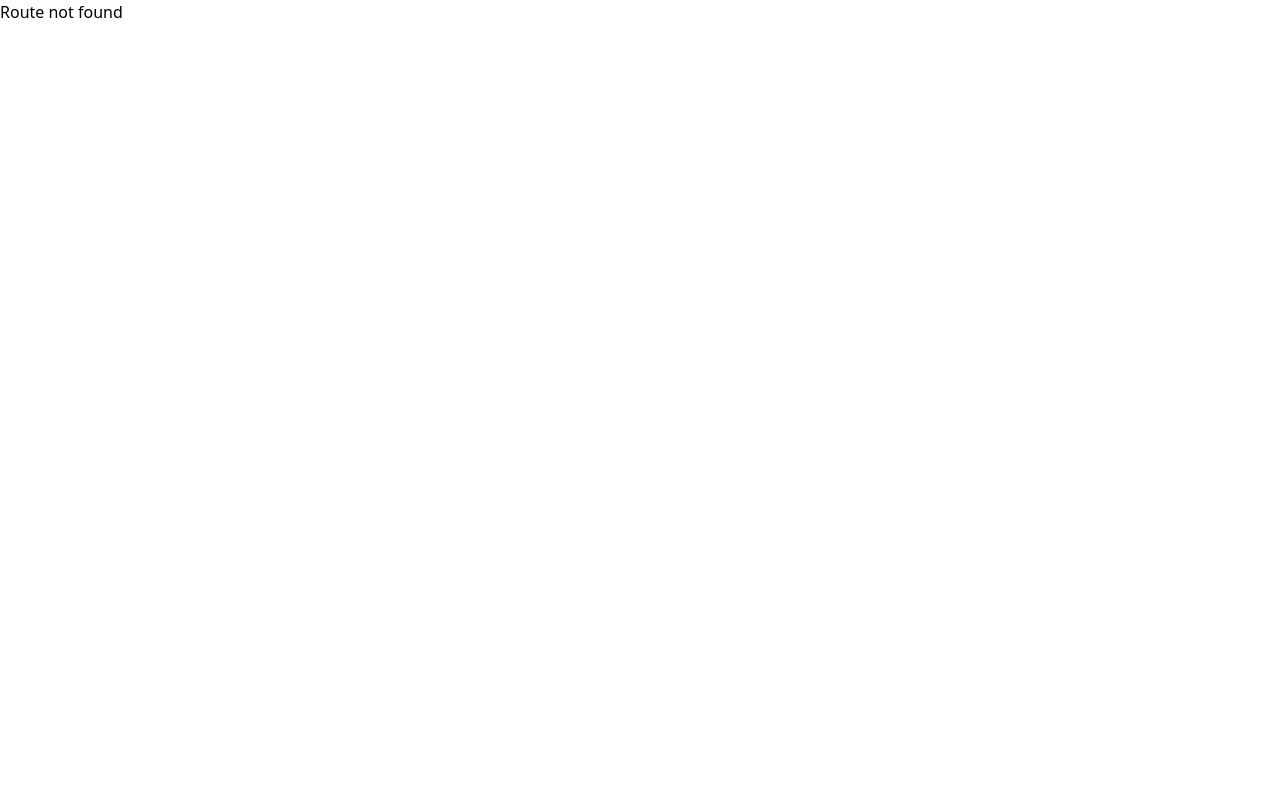
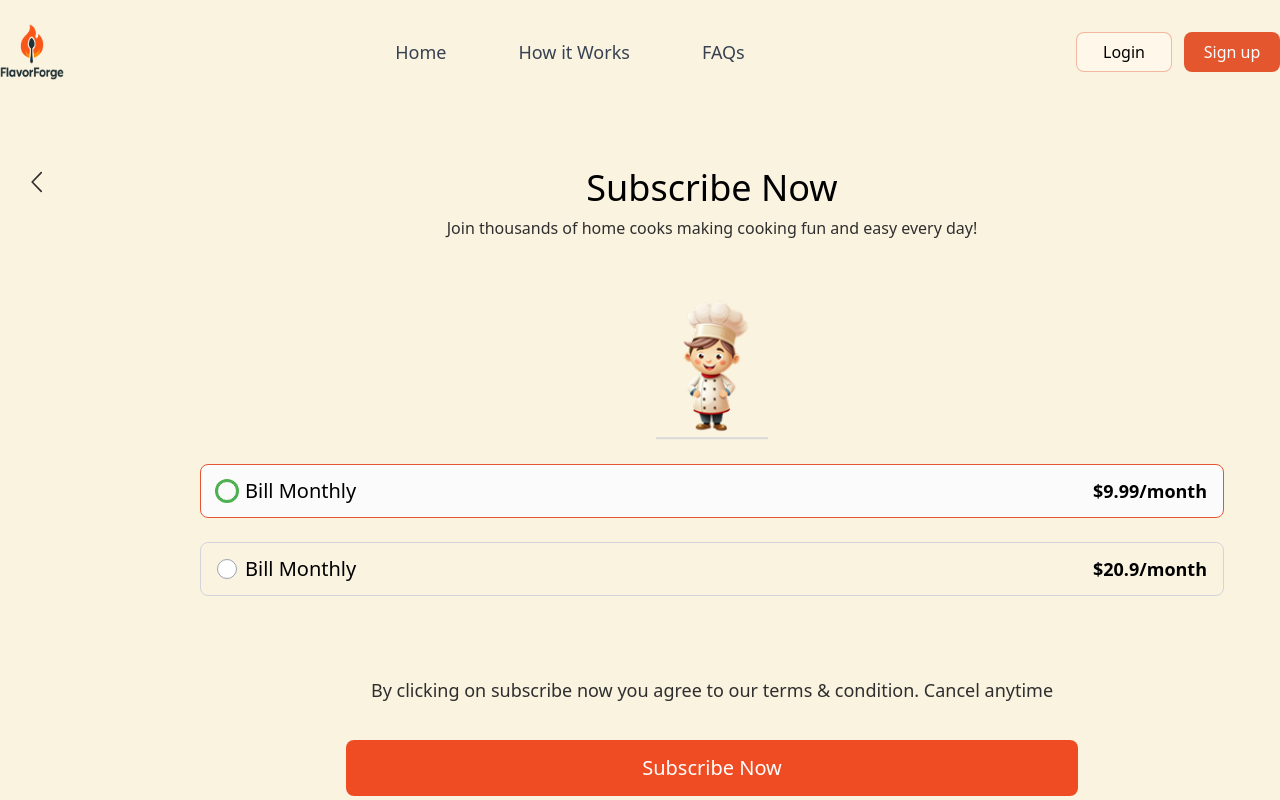
Before and after one commit to Arafat-Bhuiyan/FlavorForge, a React (Vite) app: page /subscription in a window 1280 px wide. Before the commit this address had no page. Shown: the top 800 px of the page. Built offline with nearby package versions, Linux system fonts and the light colour scheme.

Commit message:
subscription page done

```diff
--- a/src/pages/Home/Subsciption.jsx
+++ b/src/pages/Home/Subsciption.jsx
@@ -1,6 +1,12 @@
 import { Check } from "lucide-react";
+import { useNavigate } from "react-router-dom";
 
 const Subscription = () => {
+  const navigate = useNavigate();
+
+  const handleSubscription = () => {
+    navigate("/subscription");
+  };
   return (
     <div className="min-h-screen px-4">
       {/* Pricing Section */}
@@ -65,7 +71,10 @@ const Subscription = () => {
               </div>
             </div>
 
-            <button className="w-full bg-[#E4572E] hover:bg-[#f74f1c] text-white font-semibold py-3 px-6 rounded-full transition-colors mt-auto">
+            <button
+              onClick={handleSubscription}
+              className="w-full bg-[#E4572E] hover:bg-[#f74f1c] text-white font-semibold py-3 px-6 rounded-full transition-colors mt-auto"
+            >
               Get Started
             </button>
           </div>
@@ -119,7 +128,10 @@ const Subscription = () => {
               </div>
             </div>
 
-            <button className="w-full bg-white text-[#E4572E] font-semibold py-3 px-6 rounded-full transition-colors mt-auto">
+            <button
+              onClick={handleSubscription}
+              className="w-full bg-white text-[#E4572E] font-semibold py-3 px-6 rounded-full transition-colors mt-auto"
+            >
               Get Started
             </button>
           </div>
--- a/src/pages/Profile/ProfileSettings.jsx
+++ b/src/pages/Profile/ProfileSettings.jsx
@@ -42,7 +42,7 @@ const ProfileSettings = () => {
             value={fullName}
             onChange={(e) => setFullName(e.target.value)}
             placeholder="Your First Name"
-            className="w-full border border-[#2E2E2E]/20 text-[#2E2E2E]/50 rounded-lg p-3 text-sm focus:outline-none focus:ring-2 focus:ring-[#E4572E]"
+            className="w-full border border-[#2E2E2E]/20 placeholder:text-[#2E2E2E]/50 text-[#2E2E2E] rounded-lg p-3 text-sm focus:outline-none focus:ring-2 focus:ring-[#E4572E]"
           />
         </div>
         <div>
@@ -50,7 +50,7 @@ const ProfileSettings = () => {
           <select
             value={gender}
             onChange={(e) => setGender(e.target.value)}
-            className="w-full border border-[#2E2E2E]/20 text-[#2E2E2E]/50  rounded-lg p-3 text-sm focus:outline-none focus:ring-2 focus:ring-[#E4572E]"
+            className="w-full border border-[#2E2E2E]/20 placeholder:text-[#2E2E2E]/50 text-[#2E2E2E]  rounded-lg p-3 text-sm focus:outline-none focus:ring-2 focus:ring-[#E4572E]"
           >
             <option value="">What is your gender?</option>
             <option value="male">Male</option>
@@ -65,7 +65,7 @@ const ProfileSettings = () => {
           <select
             value={language}
             onChange={(e) => setLanguage(e.target.value)}
-            className="w-full border border-[#2E2E2E]/20 text-[#2E2E2E]/50 rounded-lg p-3 text-sm focus:outline-none focus:ring-2 focus:ring-[#E4572E]"
+            className="w-full border border-[#2E2E2E]/20 placeholder:text-[#2E2E2E]/50 text-[#2E2E2E] rounded-lg p-3 text-sm focus:outline-none focus:ring-2 focus:ring-[#E4572E]"
           >
             <option value="">Select your language</option>
             <option value="english">English</option>
@@ -78,7 +78,7 @@ const ProfileSettings = () => {
           <select
             value={country}
             onChange={(e) => setCountry(e.target.value)}
-            className="w-full border border-[#2E2E2E]/20 text-[#2E2E2E]/50 rounded-lg p-3 text-sm focus:outline-none focus:ring-2 focus:ring-[#E4572E]"
+            className="w-full border border-[#2E2E2E]/20 placeholder:text-[#2E2E2E]/50 text-[#2E2E2E] rounded-lg p-3 text-sm focus:outline-none focus:ring-2 focus:ring-[#E4572E]"
           >
             <option value="">Select your country</option>
             <option value="usa">USA</option>
--- a/src/pages/Shared/Navbar.jsx
+++ b/src/pages/Shared/Navbar.jsx
@@ -1,9 +1,14 @@
 import logo from "/FlavorForgeLogo.png";
-import { Link, NavLink } from "react-router-dom";
+import { Link, NavLink, useNavigate } from "react-router-dom";
 import { useAuth } from "../Auth/Login/AuthContext";
-import profile from "../../assets/images/profile.png"
+import profile from "../../assets/images/profile.png";
 
 export const Navbar = () => {
+  const navigate = useNavigate();
+
+  const goToProfileSetting = () => {
+    navigate("/profile-settings");
+  };
   const { user, logout } = useAuth();
   return (
     <div className="pb-16">
@@ -23,23 +28,15 @@ export const Navbar = () => {
           </NavLink>
 
           <a
-            href="#how-it-works"
-            className={({ isActive }) =>
-              isActive
-                ? "px-4 py-4 bg-[#E4572E] text-white rounded"
-                : "px-4 py-2 text-gray-700 hover:text-[#E4572E]"
-            }
+            href="/#how-it-works"
+            className="px-4 py-2 text-gray-700 hover:text-[#E4572E]"
           >
             How it Works
           </a>
 
           <a
-            href="#faqs"
-            className={({ isActive }) =>
-              isActive
-                ? "px-4 py-2 bg-[#E4572E] text-white rounded"
-                : "px-4 py-2 text-gray-700 hover:text-[#E4572E]"
-            }
+            href="/#faqs"
+            className="px-4 py-2 text-gray-700 hover:text-[#E4572E]"
           >
             FAQs
           </a>
@@ -64,7 +61,7 @@ export const Navbar = () => {
                 </svg>
               </div>
 
-              <div className="">
+              <div onClick={goToProfileSetting}>
                 <img
                   src={user.photoURL || profile} // default avatar
                   alt="profile"
--- /dev/null
+++ b/src/pages/Subscription/Subscribe.jsx
@@ -0,0 +1,136 @@
+import { useState } from "react";
+import chef from "../../assets/images/chef-cartoon.png";
+import ThankYou from "./ThankYou";
+
+export default function Subscribe() {
+  const [selectedPlan, setSelectedPlan] = useState("9.99");
+  const [showThanksPage, setShowThanksPage] = useState(false);
+
+  const handleSubscription = () => {
+    setShowThanksPage(true);
+  };
+
+  return (
+    <div>
+      {!showThanksPage ? (
+        <div className="w-full p-6 flex gap-36 items-start">
+          {/* Header */}
+          <div className="w-8" onClick={() => window.history.back()}>
+            <svg
+              xmlns="http://www.w3.org/2000/svg"
+              width={28}
+              height={28}
+              viewBox="0 0 1024 1024"
+            >
+              <path
+                fill="#2e2e2e"
+                d="M609.408 149.376L277.76 489.6a32 32 0 0 0 0 44.672l331.648 340.352a29.12 29.12 0 0 0 41.728 0a30.59 30.59 0 0 0 0-42.752L339.264 511.936l311.872-319.872a30.59 30.59 0 0 0 0-42.688a29.12 29.12 0 0 0-41.728 0"
+              ></path>
+            </svg>
+          </div>
+          <div className="w-[1024px]">
+            <h1 className="text-4xl font-medium text-center mb-2">
+              Subscribe Now
+            </h1>
+            <p className="text-center text-[#2E2E2E] font-medium text-base mb-14">
+              Join thousands of home cooks making cooking fun and easy every
+              day!
+            </p>
+
+            {/* Cartoon Chef */}
+            <div className="flex justify-center mb-6">
+              <img src={chef} alt="chef" className="w-28 h-36" />
+            </div>
+
+            {/* Plan Options */}
+            <div
+              className={`flex justify-between items-center border rounded-lg px-4 py-3 mb-6 cursor-pointer ${
+                selectedPlan === "9.99"
+                  ? "border-[#E4572E] bg-[#FBFBFB]"
+                  : "border-gray-300"
+              }`}
+              onClick={() => setSelectedPlan("9.99")}
+            >
+              <label className="flex items-center gap-2 cursor-pointer">
+                {/* Hidden Native Radio */}
+                <input
+                  type="radio"
+                  checked={selectedPlan === "9.99"}
+                  onChange={() => setSelectedPlan("9.99")}
+                  className="hidden"
+                />
+                {/* Custom Circle */}
+                <span
+                  className={`w-5 h-5 flex items-center justify-center rounded-full border ${
+                    selectedPlan === "9.99"
+                      ? "border-[#4CAF50] ring-2 ring-[#4CAF50] bg-[#FBFBFB]"
+                      : "border-gray-400 bg-white"
+                  }`}
+                >
+                  {selectedPlan === "9.99" && (
+                    <span className="w-2.5 h-2.5 rounded-full bg-[#FBFBFB]"></span>
+                  )}
+                </span>
+                <span className="font-medium text-xl">Bill Monthly</span>
+              </label>
+
+              <span className="font-semibold text-lg">$9.99/month</span>
+            </div>
+
+            <div
+              className={`flex justify-between items-center border rounded-lg px-4 py-3 mb-6 cursor-pointer ${
+                selectedPlan === "20.9"
+                  ? "border-[#E4572E] bg-[#FBFBFB]"
+                  : "border-gray-300"
+              }`}
+              onClick={() => setSelectedPlan("20.9")}
+            >
+              <label className="flex items-center gap-2 cursor-pointer">
+                {/* Hidden Native Radio */}
+                <input
+                  type="radio"
+                  checked={selectedPlan === "20.9"}
+                  onChange={() => setSelectedPlan("20.9")}
+                  className="hidden"
+                />
+                {/* Custom Circle */}
+                <span
+                  className={`w-5 h-5 flex items-center justify-center rounded-full border ${
+                    selectedPlan === "20.9"
+                      ? "border-[#4CAF50] ring-2 ring-[#4CAF50] bg-[#FBFBFB]"
+                      : "border-gray-400 bg-white"
+                  }`}
+                >
+                  {selectedPlan === "20.9" && (
+                    <span className="w-2.5 h-2.5 rounded-full bg-[#FBFBFB]"></span>
+                  )}
+                </span>
+                <span className="font-medium text-xl">Bill Monthly</span>
+              </label>
+
+              <span className="font-semibold text-lg">$20.9/month</span>
+            </div>
+
+            <div className="flex flex-col gap-3 mt-20">
+              {/* Terms */}
+              <p className="text-center text-lg text-[#2e2e2e] mb-6">
+                By clicking on subscribe now you agree to our terms & condition.
+                Cancel anytime
+              </p>
+
+              {/* Subscribe Button */}
+              <button
+                onClick={handleSubscription}
+                className="w-[732px] h-14 mx-auto bg-[#ef4c23] text-white rounded-lg font-medium text-xl hover:bg-[#d6401b]"
+              >
+                Subscribe Now
+              </button>
+            </div>
+          </div>
+        </div>
+      ) : (
+        <ThankYou />
+      )}
+    </div>
+  );
+}
--- /dev/null
+++ b/src/pages/Subscription/ThankYou.jsx
@@ -0,0 +1,78 @@
+import { useNavigate } from "react-router-dom";
+import chef from "../../assets/images/chef-cartoon.png";
+
+export default function ThankYou() {
+  const navigate = useNavigate();
+
+  const handleCooking = () => {
+    navigate("/");
+  };
+
+  return (
+    <div className="w-full p-6 flex gap-36 items-start">
+      {/* Back Button */}
+      <div className="w-8" onClick={() => window.history.back()}>
+        <svg
+          xmlns="http://www.w3.org/2000/svg"
+          width={28}
+          height={28}
+          viewBox="0 0 1024 1024"
+        >
+          <path
+            fill="#2e2e2e"
+            d="M609.408 149.376L277.76 489.6a32 32 0 0 0 0 44.672l331.648 340.352a29.12 29.12 0 0 0 41.728 0a30.59 30.59 0 0 0 0-42.752L339.264 511.936l311.872-319.872a30.59 30.59 0 0 0 0-42.688a29.12 29.12 0 0 0-41.728 0"
+          ></path>
+        </svg>
+      </div>
+
+      {/* Header */}
+      <div className="w-[1024px]">
+        <div className="flex gap-8 items-center justify-center">
+          <div>
+            <h1 className="text-4xl font-medium text-center mb-4">
+              Thank You for Subscribing!
+            </h1>
+            <p className="text-center text-[#2E2E2E] font-medium text-base mb-14">
+              Your Monthly Plan is now active
+            </p>
+          </div>
+
+          {/* Chef Image */}
+          <div className="flex justify-center mb-6">
+            <img src={chef} alt="chef" className="w-28 h-36" />
+          </div>
+        </div>
+
+        {/* Card */}
+        <div className="border rounded-lg bg-white shadow-sm flex flex-col items-center p-16 mb-6">
+          <div className="flex flex-col items-start gap-4">
+            <p className="text-lg text-[#2e2e2e]">
+              <span className="font-medium">Start Date:</span> August 17, 2025
+            </p>
+            <p className="text-lg text-[#2e2e2e] ">
+              <span className="font-medium">Next Billing:</span> September 17,
+              2025
+            </p>
+
+            <p className="font-medium text-lg mb-2">
+              You now have full access to:
+            </p>
+            <ul className="text-sm text-[#2e2e2e] list-disc list-inside mb-4 flex flex-col gap-3">
+              <li>Unlimited recipe generations</li>
+              <li>Personalized meal suggestions</li>
+              <li>Save & manage your favorite recipes</li>
+            </ul>
+          </div>
+
+          <p className="text-center text-lg text-[#2e2e2e] mb-6">
+            You can update or cancel your subscription anytime from the Account
+            Settings.
+          </p>
+          <button onClick={handleCooking} className="w-[732px] h-14 mx-auto bg-[#ef4c23] text-white rounded-lg font-medium text-xl hover:bg-[#d6401b]">
+            Start Cooking
+          </button>
+        </div>
+      </div>
+    </div>
+  );
+}
--- a/src/router/Routes.jsx
+++ b/src/router/Routes.jsx
@@ -6,6 +6,8 @@ import Signup from "../pages/Auth/Login/Signup";
 import { ForgetPassword } from "../pages/Auth/Login/ForgetPassword";
 import ProfileSettings from "../pages/Profile/ProfileSettings";
 import PopularRecipe from "../pages/PopularRecipe/PopularRecipe";
+import Subscribe from "../pages/Subscription/Subscribe";
+import ThankYou from "../pages/Subscription/ThankYou";
 
 const router = createBrowserRouter([
   {
@@ -45,6 +47,10 @@ const router = createBrowserRouter([
         path: "/popular-recipe",
         element: <PopularRecipe />,
       },
+      {
+        path: "/subscription",
+        element: <Subscribe />,
+      },
     ],
   },
 ]);
```
Also changed, not shown: src/assets/images/chef-cartoon.png (added).
